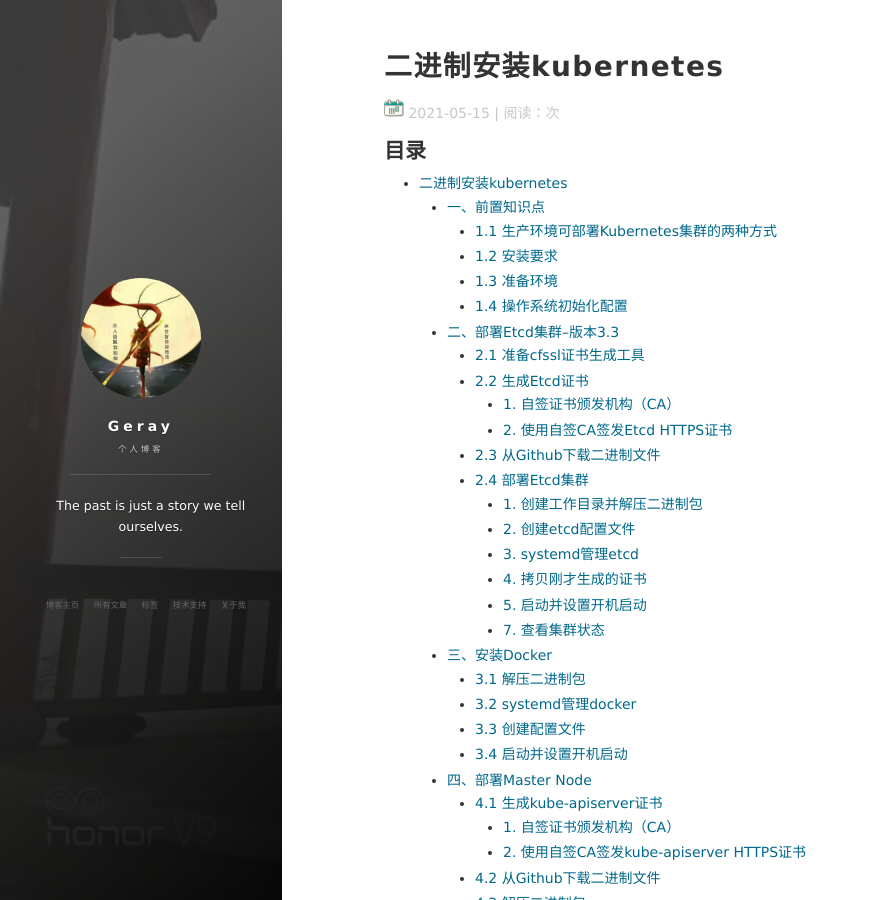
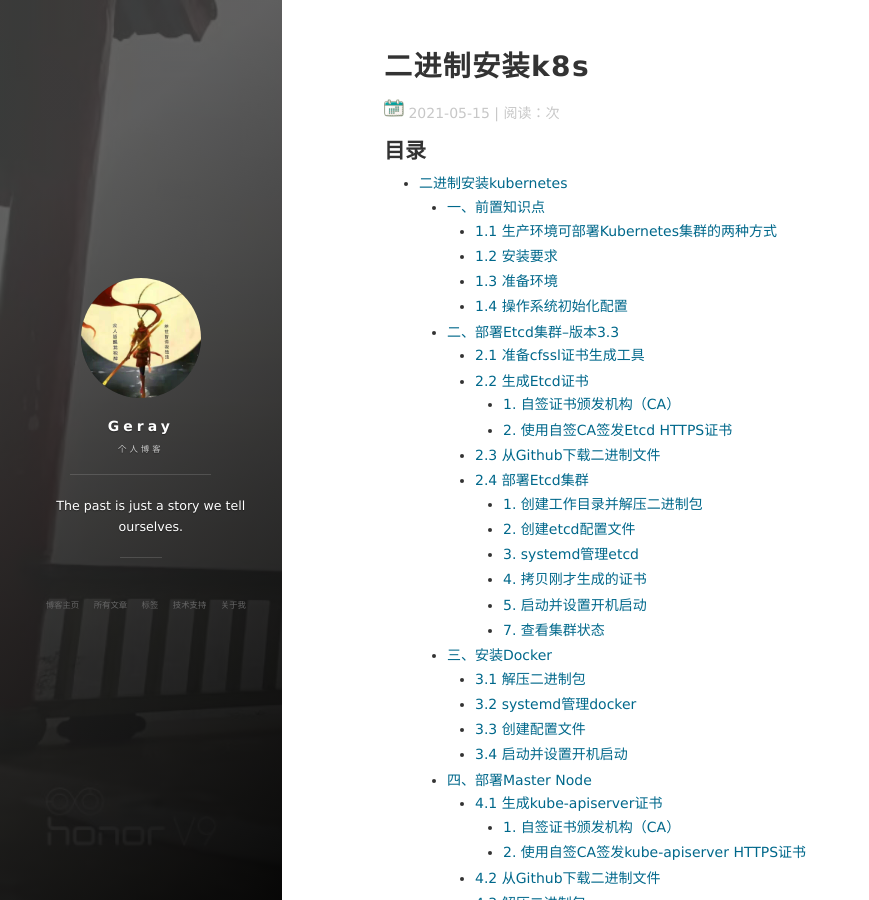
Before and after one commit to geray-zsg/geray-zsg.github.io, a Jekyll site: the page built from _posts/2021-5-15-二进制安装kubernetes.md, in a window 1280 px wide and 900 px high. Shown: the whole window, without its empty margins (0-869 px from the left). Built offline with Jekyll 4.4.1, drawn with Linux system fonts in a browser that asks for light colours; nearby versions of some CDN libraries; our own code applies the rules of GitHub Pages for plain Markdown files; comment, search, counter and statistics services are not loaded; part of the change alters nothing that is shown.

Commit message:
Update 2021-5-15-二进制安装kubernetes.md

```diff
--- a/_posts/2021-5-15-二进制安装kubernetes.md
+++ b/_posts/2021-5-15-二进制安装kubernetes.md
@@ -1,3 +1,10 @@
+---
+layout: post
+title: "二进制安装k8s"
+description: "分享"
+tag: k8s kubernetes
+---
+
 # 二进制安装kubernetes
 
 https://mp.weixin.qq.com/s/VYtyTU9_Dw9M5oHtvRfseA
```
